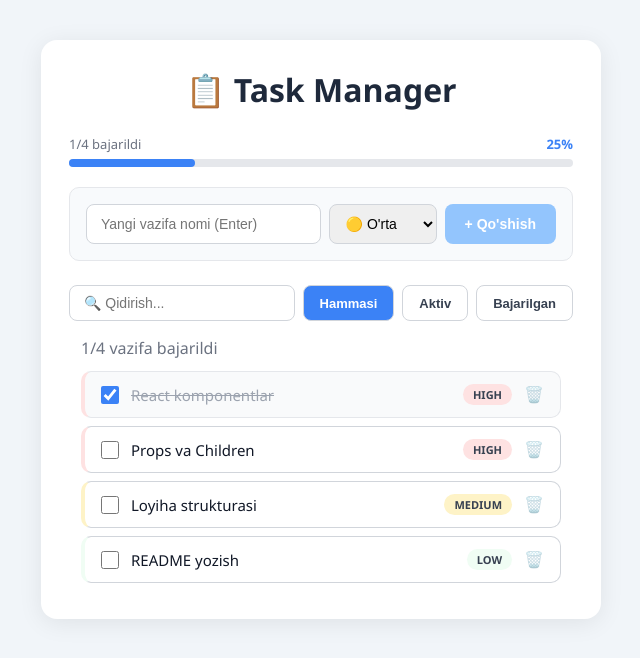
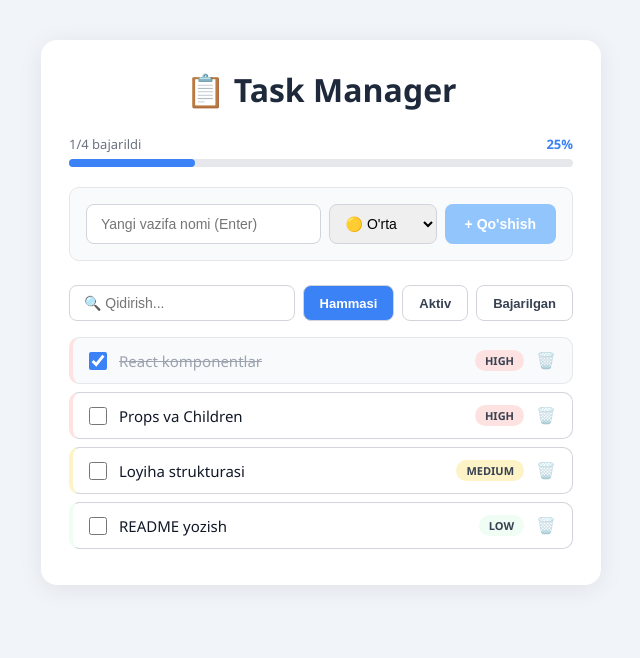
Before and after one commit to asadbekjs/task-manager, a React (Vite) app: page / in a window 1280 px wide. Shown: the top 658 px of the page, without its empty margins (319-959 px from the left). Built offline with nearby package versions, Linux system fonts and the light colour scheme.

Commit message:
feat: remove task completion statistics from TaskList component for cleaner UI

```diff
--- a/src/components/task-list.jsx
+++ b/src/components/task-list.jsx
@@ -1,14 +1,8 @@
 import TaskItem from "./task-item";
 
 function TaskList({ tasks, onToggle, onDelete }) {
-  const doneCount = tasks.filter((t) => t.isDone).length;
-  const totalCount = tasks.length;
-
   return (
-    <div style={{ maxWidth: 480, margin: "0 auto" }}>
-      <p style={{ color: "#6b7280", marginBottom: 12 }}>
-        {doneCount}/{totalCount} vazifa bajarildi
-      </p>
+    <div>
       {tasks.map((task) => {
         return (
           <TaskItem
```
